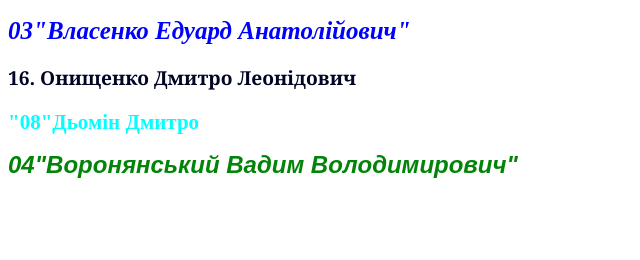
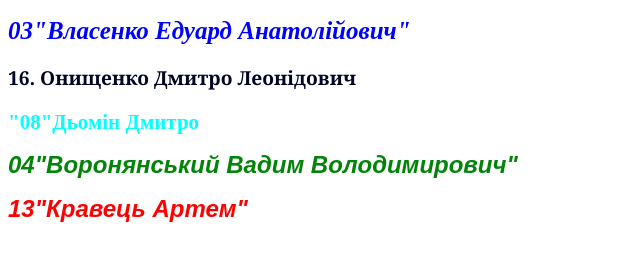
Before and after one commit to ArtemKravets31/group_101, a plain HTML site: page index.html in a window 1280 px wide. Shown: the whole page, without its empty margins (0-640 px from the left). Drawn offline with Linux system fonts and the light colour scheme.

Commit message:
Тринадцятий за списком, студент Кравець Артем Олександрович, завдання виконав

```diff
--- a/index.html
+++ b/index.html
@@ -12,6 +12,11 @@
 	<h1 class="domin">"08"Дьомін Дмитро</h1>
 <div>
     <h1 class="voronianskiy">04"Воронянський Вадим Володимирович"</h1>
+
 </div>
+ <div>
+    <h1 class="kravets">13"Кравець Артем"</h1>
+</div>
+
 </body>
 </html>
--- a/style.css
+++ b/style.css
@@ -25,3 +25,12 @@ font-size: 18pt;
  line-height : 20 pt;
 text-align: justify;
 }
+.kravets{
+	color : rgb(255, 0, 0);
+ font-family: Arial;
+font-size: 18pt;
+ font-style: italic;
+ font-weight: bold;
+ line-height : 20 pt;
+text-align: justify;
+}
```
